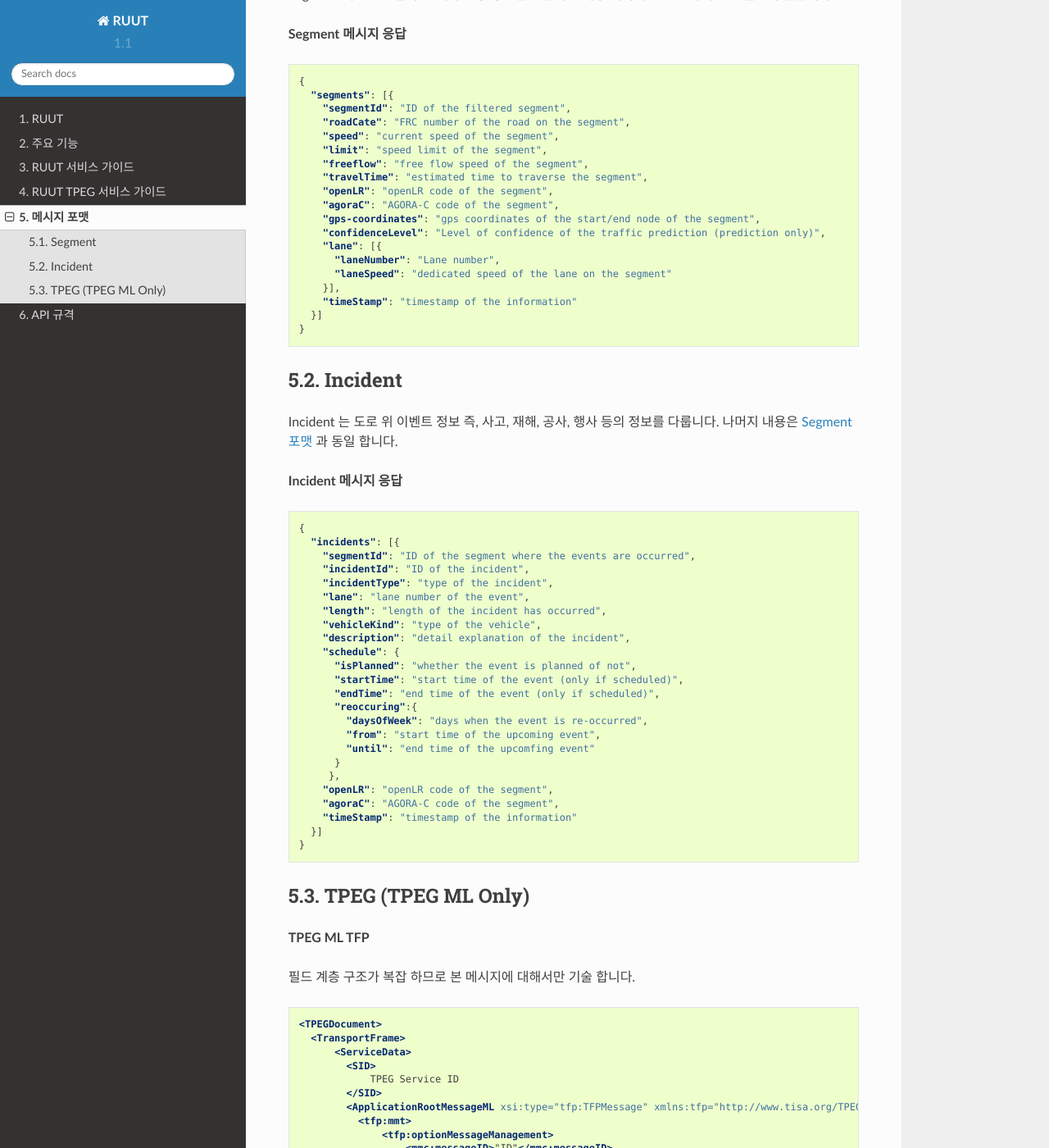
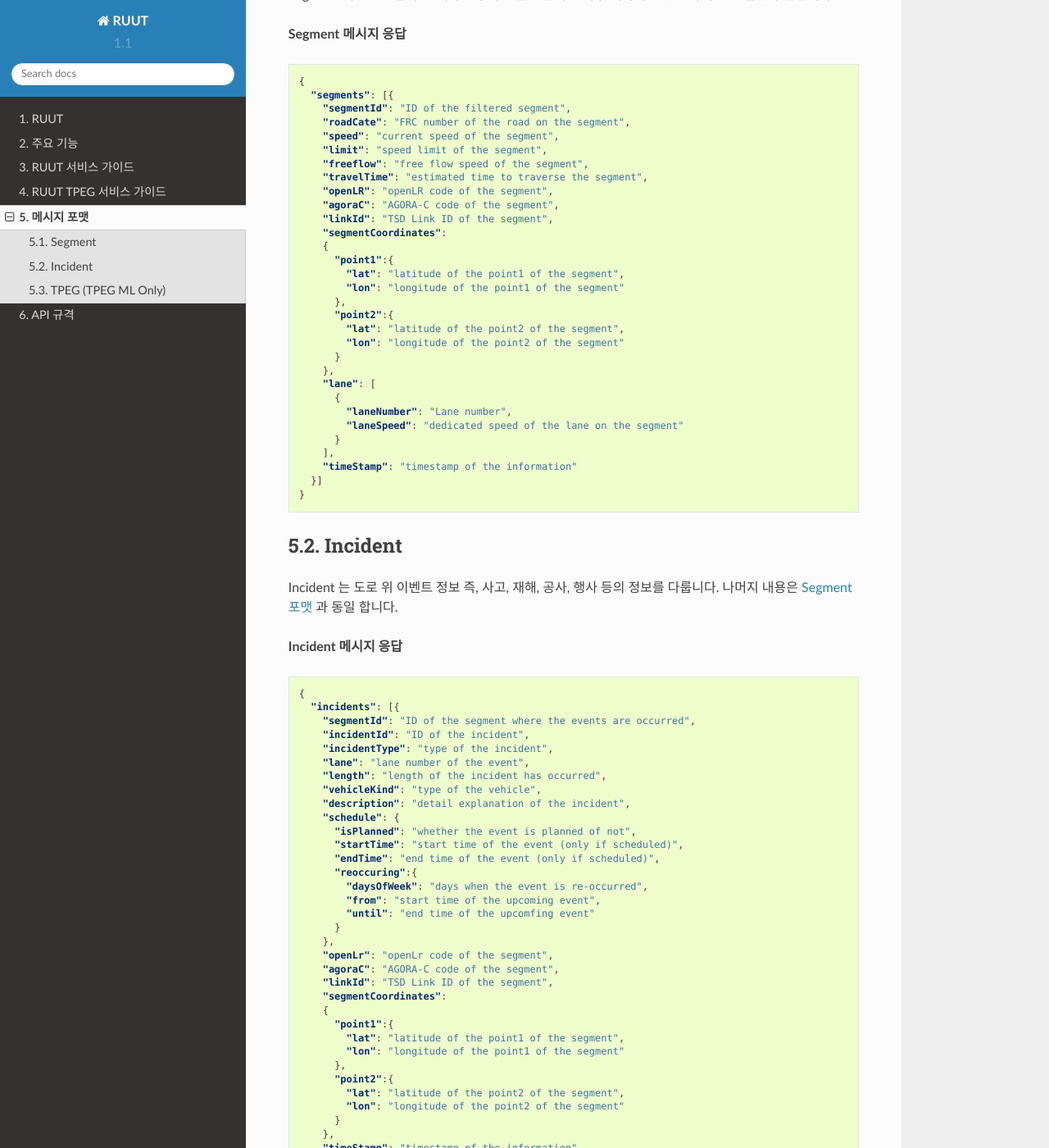
Before and after one commit to skt-smartfleet/ruut_document, a Sphinx documentation site: the page built from source/format.rst, in a window 1280 px wide and 1400 px high, scrolled down 602 px. Shown: the whole window at 82% size. Built offline with Sphinx 7.4.7 and the Read the Docs theme 2.0.0, drawn with Linux system fonts in a browser that asks for light colours.

Commit message:
missing parameter

```diff
--- a/source/format.rst
+++ b/source/format.rst
@@ -33,12 +33,24 @@ RUUT 를 구성하는 가장 기본 구성 단위이기 때문에 Segment 를 en
         "travelTime": "estimated time to traverse the segment",
         "openLR": "openLR code of the segment",
         "agoraC": "AGORA-C code of the segment",
-        "gps-coordinates": "gps coordinates of the start/end node of the segment",
-        "confidenceLevel": "Level of confidence of the traffic prediction (prediction only)",
-        "lane": [{
-          "laneNumber": "Lane number",
-          "laneSpeed": "dedicated speed of the lane on the segment"
-        }],
+        "linkId": "TSD Link ID of the segment",
+        "segmentCoordinates":
+        {
+          "point1":{
+            "lat": "latitude of the point1 of the segment",
+            "lon": "longitude of the point1 of the segment"
+          },
+          "point2":{
+            "lat": "latitude of the point2 of the segment",
+            "lon": "longitude of the point2 of the segment"
+          }
+        },
+        "lane": [
+          {
+            "laneNumber": "Lane number",
+            "laneSpeed": "dedicated speed of the lane on the segment"
+          }
+        ],
         "timeStamp": "timestamp of the information"
       }]
     }
@@ -70,9 +82,21 @@ Incident 는 도로 위 이벤트 정보 즉, 사고, 재해, 공사, 행사 등
           "from": "start time of the upcoming event",
           "until": "end time of the upcomfing event"
         }
-       },
-      "openLR": "openLR code of the segment",
+      },
+      "openLr": "openLr code of the segment",
       "agoraC": "AGORA-C code of the segment",
+      "linkId": "TSD Link ID of the segment",
+      "segmentCoordinates":
+      {
+        "point1":{
+          "lat": "latitude of the point1 of the segment",
+          "lon": "longitude of the point1 of the segment"
+        },
+        "point2":{
+          "lat": "latitude of the point2 of the segment",
+          "lon": "longitude of the point2 of the segment"
+        }
+      },
       "timeStamp": "timestamp of the information"
     }]
   }
```
